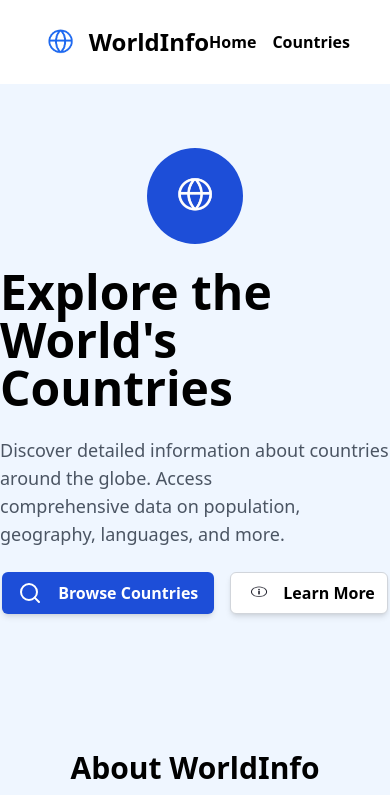
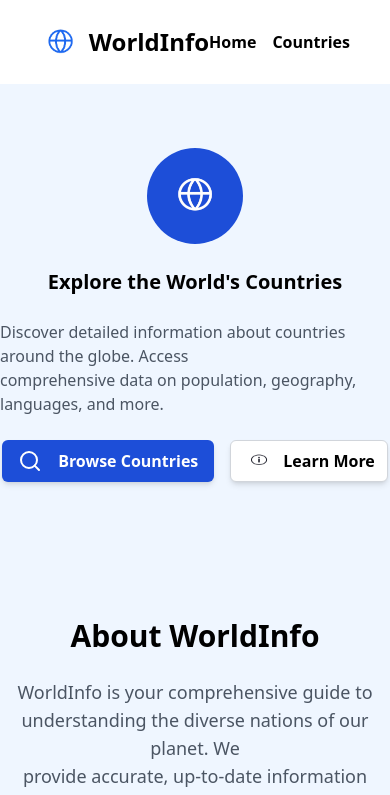
Before and after one commit to zainabometere621/countries-webapp, a React (Vite) app: page / in a window 390 px wide. Shown: the top 795 px of the page. Built offline with nearby package versions, Linux system fonts and the light colour scheme.

Commit message:
feat: added responsiveness on the hero section

```diff
--- a/src/components/Hero.jsx
+++ b/src/components/Hero.jsx
@@ -9,8 +9,8 @@ export default function Hero() {
         <div className="h-24 w-24 bg-blue-700 rounded-full flex items-center justify-center">
           <img src={logo2} alt="world logo" className="h-16 w-16" />
         </div>
-        <h1 className="text-5xl font-bold">Explore the World's Countries</h1>
-        <p className="text-lg text-gray-600">
+        <h1 className="lg:text-5xl md:text-3xl text-xl font-bold">Explore the World's Countries</h1>
+        <p className="lg:text-lg md:text-lg text-base text-gray-600">
           Discover detailed information about countries around the globe. Access{" "}
           <br /> comprehensive data on population, geography, languages, and
           more.
```
